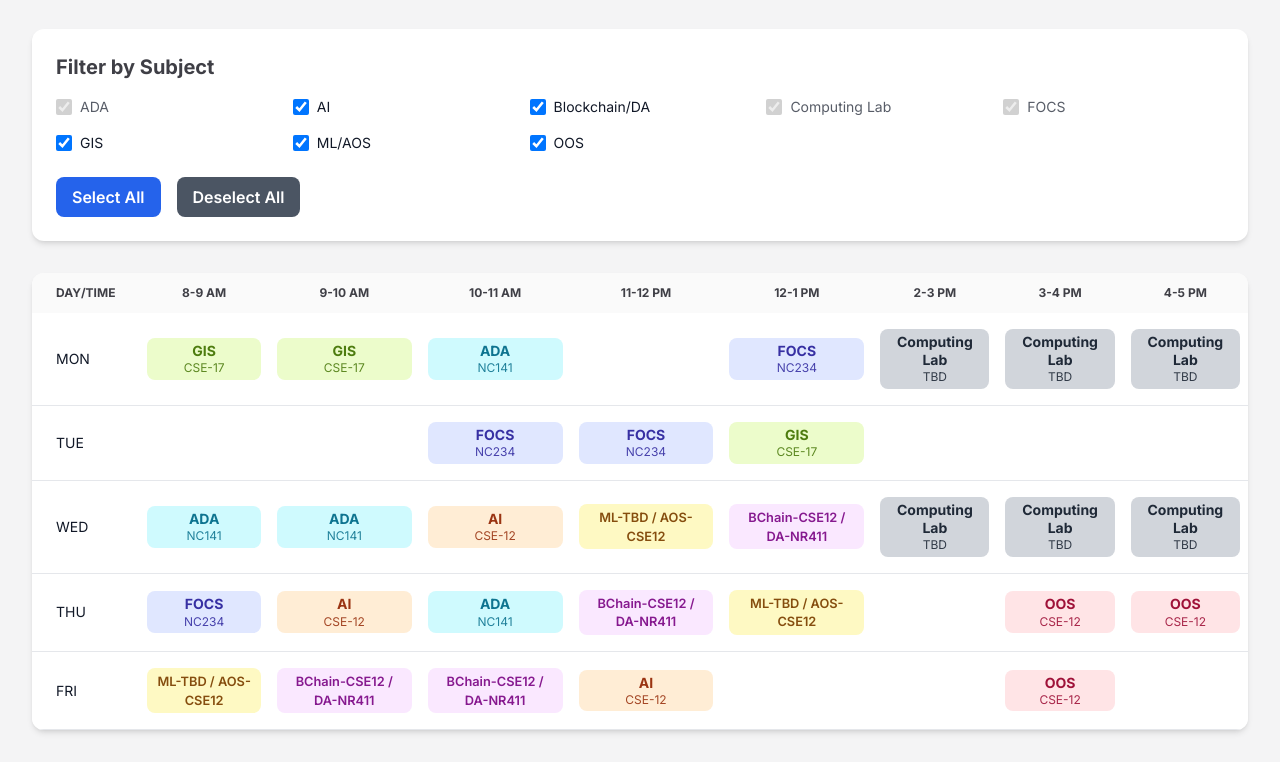
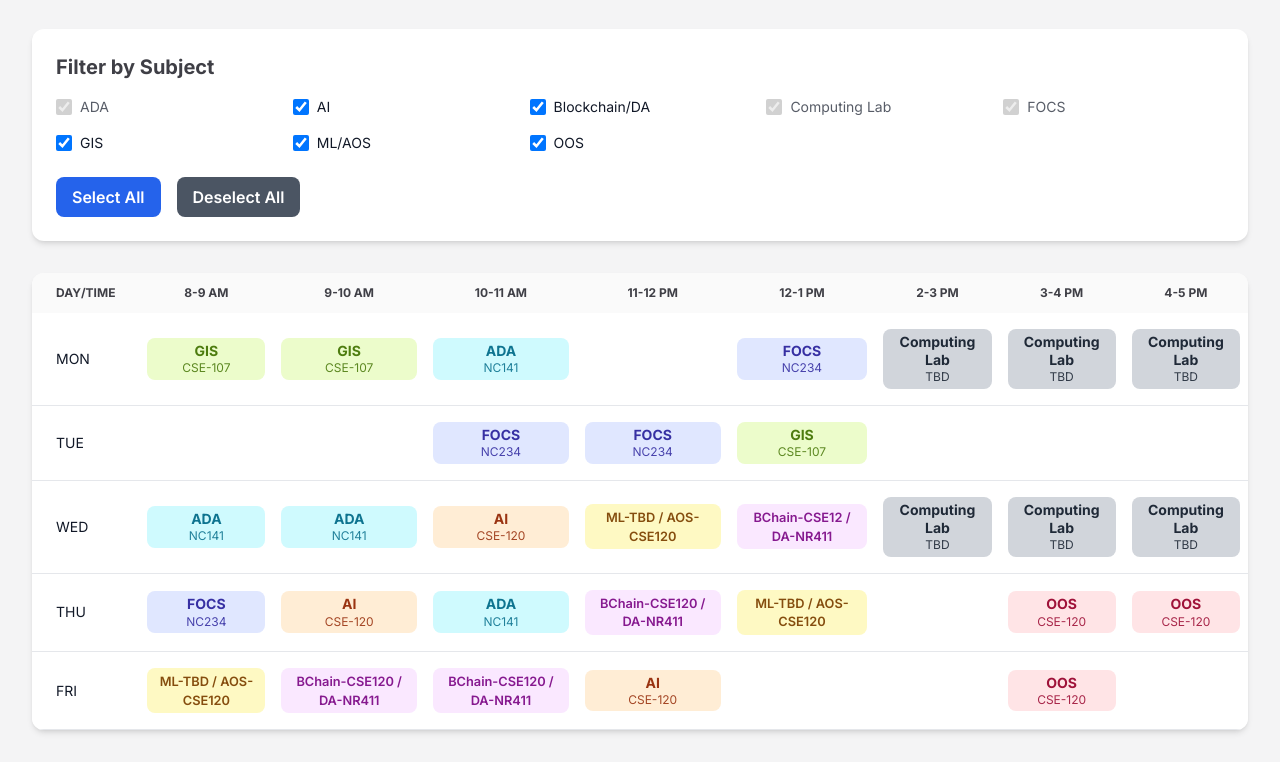
Before and after one commit to rahulnoobcoder/timetable, a plain HTML site: page index.html in a window 1280 px wide. Shown: the part 107-869 px from the top of the page. Drawn offline with nearby package versions, Linux system fonts and the light colour scheme.

Commit message:
Update index.html

```diff
--- a/index.html
+++ b/index.html
@@ -113,8 +113,8 @@
             // Data with subjects and rooms
             const scheduleData = {
                 'MON': {
-                    '8-9': { subject: 'GIS', slot: 'A', room: 'CSE-17' },
-                    '9-10': { subject: 'GIS', slot: 'A', room: 'CSE-17' },
+                    '8-9': { subject: 'GIS', slot: 'A', room: 'CSE-107' },
+                    '9-10': { subject: 'GIS', slot: 'A', room: 'CSE-107' },
                     '10-11': { subject: 'ADA', slot: 'C', room: 'NC141' },
                     '12-1': { subject: 'FOCS', slot: 'D', room: 'NC234' },
                     '2-3': { subject: 'Computing Lab', slot: 'J', room: 'TBD' },
@@ -124,13 +124,13 @@
                 'TUE': {
                     '10-11': { subject: 'FOCS', slot: 'D', room: 'NC234' },
                     '11-12': { subject: 'FOCS', slot: 'D', room: 'NC234' },
-                    '12-1': { subject: 'GIS', slot: 'A', room: 'CSE-17' }
+                    '12-1': { subject: 'GIS', slot: 'A', room: 'CSE-107' }
                 },
                 'WED': {
                     '8-9': { subject: 'ADA', slot: 'C', room: 'NC141' },
                     '9-10': { subject: 'ADA', slot: 'C', room: 'NC141' },
-                    '10-11': { subject: 'AI', slot: 'F', room: 'CSE-12' },
-                    '11-12': { subject: 'ML/AOS', slot: 'G', room: 'ML-TBD / AOS-CSE12' },
+                    '10-11': { subject: 'AI', slot: 'F', room: 'CSE-120' },
+                    '11-12': { subject: 'ML/AOS', slot: 'G', room: 'ML-TBD / AOS-CSE120' },
                     '12-1': { subject: 'Blockchain/DA', slot: 'E', room: 'BChain-CSE12 / DA-NR411' },
                     '2-3': { subject: 'Computing Lab', slot: 'X', room: 'TBD' },
                     '3-4': { subject: 'Computing Lab', slot: 'X', room: 'TBD' },
@@ -138,19 +138,19 @@
                 },
                 'THU': {
                     '8-9': { subject: 'FOCS', slot: 'D', room: 'NC234' },
-                    '9-10': { subject: 'AI', slot: 'F', room: 'CSE-12' },
+                    '9-10': { subject: 'AI', slot: 'F', room: 'CSE-120' },
                     '10-11': { subject: 'ADA', slot: 'C', room: 'NC141' },
-                    '11-12': { subject: 'Blockchain/DA', slot: 'E', room: 'BChain-CSE12 / DA-NR411' },
-                    '12-1': { subject: 'ML/AOS', slot: 'G', room: 'ML-TBD / AOS-CSE12' },
-                    '3-4': { subject: 'OOS', slot: 'V', room: 'CSE-12' },
-                    '4-5': { subject: 'OOS', slot: 'V', room: 'CSE-12' }
+                    '11-12': { subject: 'Blockchain/DA', slot: 'E', room: 'BChain-CSE120 / DA-NR411' },
+                    '12-1': { subject: 'ML/AOS', slot: 'G', room: 'ML-TBD / AOS-CSE120' },
+                    '3-4': { subject: 'OOS', slot: 'V', room: 'CSE-120' },
+                    '4-5': { subject: 'OOS', slot: 'V', room: 'CSE-120' }
                 },
                 'FRI': {
-                    '8-9': { subject: 'ML/AOS', slot: 'G', room: 'ML-TBD / AOS-CSE12' },
-                    '9-10': { subject: 'Blockchain/DA', slot: 'E', room: 'BChain-CSE12 / DA-NR411' },
-                    '10-11': { subject: 'Blockchain/DA', slot: 'E', room: 'BChain-CSE12 / DA-NR411' },
-                    '11-12': { subject: 'AI', slot: 'F', room: 'CSE-12' },
-                    '3-4': { subject: 'OOS', slot: 'V', room: 'CSE-12' }
+                    '8-9': { subject: 'ML/AOS', slot: 'G', room: 'ML-TBD / AOS-CSE120' },
+                    '9-10': { subject: 'Blockchain/DA', slot: 'E', room: 'BChain-CSE120 / DA-NR411' },
+                    '10-11': { subject: 'Blockchain/DA', slot: 'E', room: 'BChain-CSE120 / DA-NR411' },
+                    '11-12': { subject: 'AI', slot: 'F', room: 'CSE-120' },
+                    '3-4': { subject: 'OOS', slot: 'V', room: 'CSE-120' }
                 }
             };
 
```
